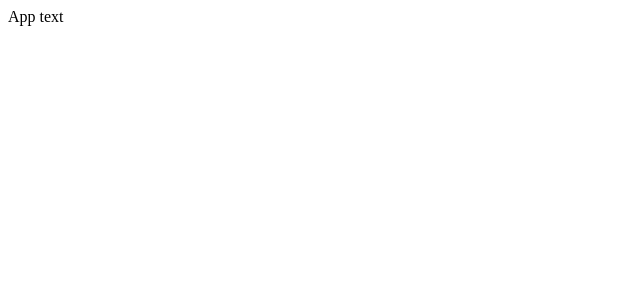
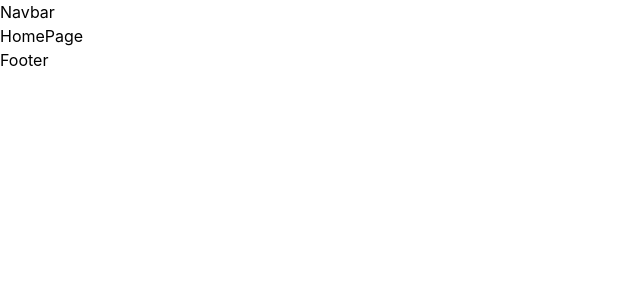
Before and after one commit to MusaevaAdelya/habit-tracker-lndc-front, a React (Create React App) app: page / in a window 1280 px wide. Shown: the top 300 px of the page, without its empty margins (0-640 px from the left). Built offline with nearby package versions, Linux system fonts and the light colour scheme.

Commit message:
added tailwind

```diff
--- a/package.json
+++ b/package.json
@@ -38,5 +38,8 @@
       "last 1 firefox version",
       "last 1 safari version"
     ]
+  },
+  "devDependencies": {
+    "tailwindcss": "^3.4.14"
   }
 }
--- a/src/App.jsx
+++ b/src/App.jsx
@@ -1,9 +1,17 @@
-import React from 'react'
+import { BrowserRouter, Routes, Route } from "react-router-dom";
+import AppLayout from "./layout/AppLayout";
+import HomePage from "./pages/HomePage";
 
-const App = () => {
-    return (
-        <div>App text</div>
-    )
+function App() {
+  return (
+    <BrowserRouter>
+      <Routes>
+        <Route path="/" element={<AppLayout />}>
+          <Route index element={<HomePage />} />
+        </Route>
+      </Routes>
+    </BrowserRouter>
+  );
 }
 
-export default App
+export default App;
--- /dev/null
+++ b/src/components/Footer.jsx
@@ -0,0 +1,7 @@
+function Footer() {
+  return (
+    <div>Footer</div>
+  )
+}
+
+export default Footer
--- /dev/null
+++ b/src/components/Navbar.jsx
@@ -0,0 +1,8 @@
+
+function Navbar() {
+  return (
+    <div>Navbar</div>
+  )
+}
+
+export default Navbar
--- /dev/null
+++ b/src/index.css
@@ -0,0 +1,13 @@
+@tailwind base;
+@tailwind components;
+@tailwind utilities;
+
+* {
+    margin: 0;
+    padding: 0;
+    box-sizing: border-box;
+}
+
+body {
+    font-family: "SF Pro Display", sans-serif;
+}
--- a/src/index.js
+++ b/src/index.js
@@ -1,6 +1,7 @@
 import React from 'react';
 import ReactDOM from 'react-dom/client';
 import App from './App';
+import './index.css';
 
 const root = ReactDOM.createRoot(document.getElementById('root'));
 root.render(
--- /dev/null
+++ b/src/layout/AppLayout.jsx
@@ -0,0 +1,17 @@
+import { Outlet } from "react-router-dom";
+import Navbar from "../components/Navbar";
+import Footer from "../components/Footer";
+
+function AppLayout() {
+  return (
+    <>
+      <Navbar />
+      <main className="container mx-auto">
+        <Outlet />
+      </main>
+      <Footer />
+    </>
+  );
+}
+
+export default AppLayout;
--- /dev/null
+++ b/src/pages/HomePage.jsx
@@ -0,0 +1,5 @@
+function HomePage() {
+  return <div>HomePage</div>;
+}
+
+export default HomePage;
--- /dev/null
+++ b/tailwind.config.js
@@ -0,0 +1,9 @@
+module.exports = {
+  content: [
+    "./src/**/*.{js,jsx,ts,tsx}",
+  ],
+  theme: {
+    extend: {},
+  },
+  plugins: [],
+}
```
Also changed, not shown: 1 other file (tests, documents, lock files or other folders).
